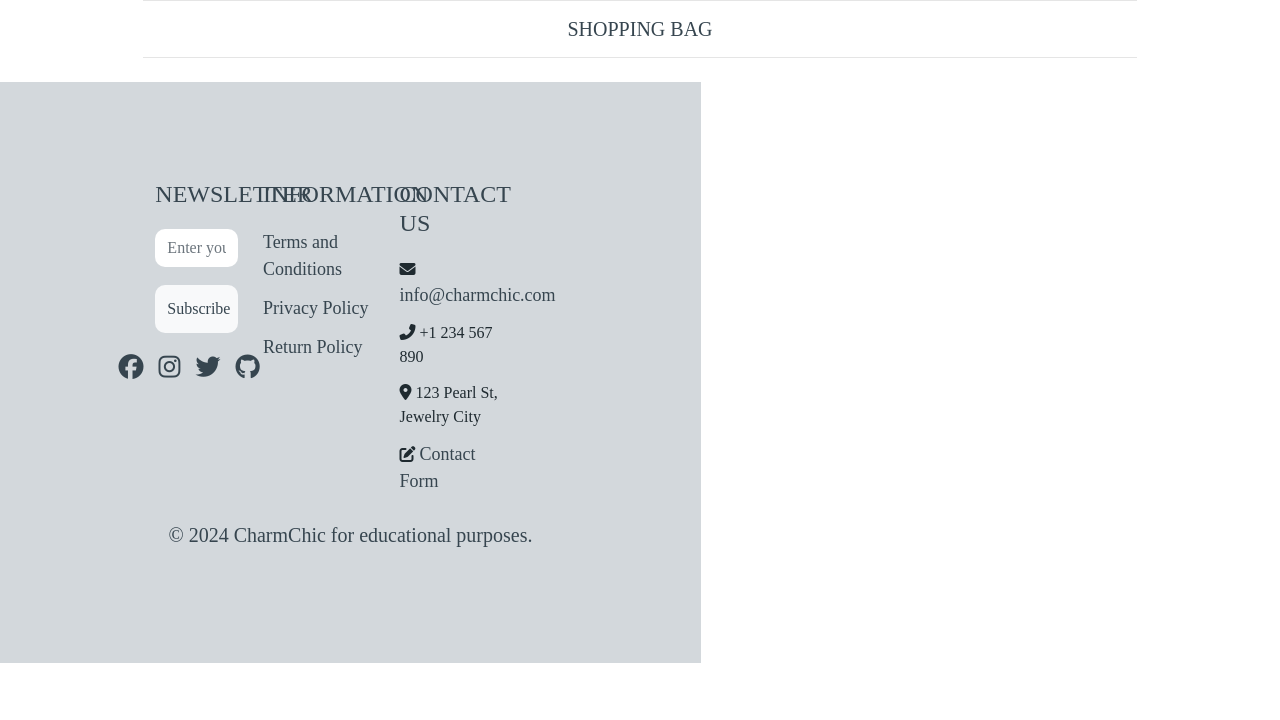
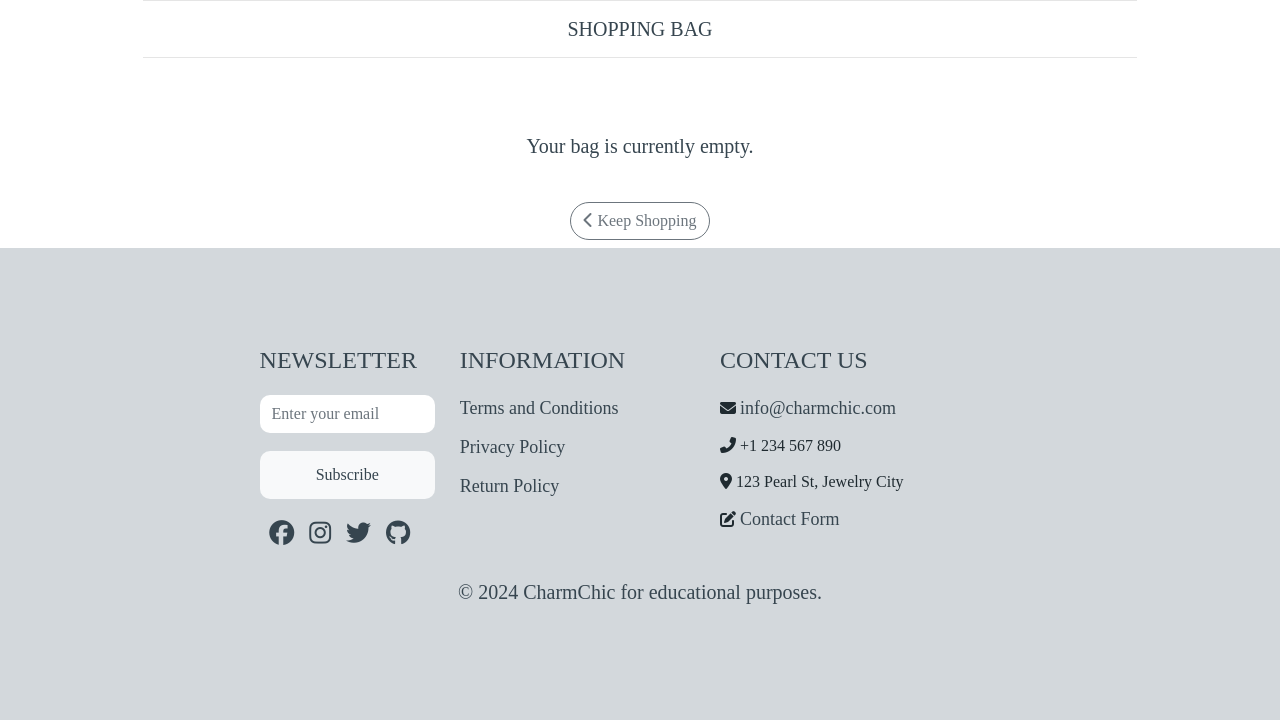
Before and after one commit to Cristina-Becheru/charm-chic, a Django app: page /bag/ in a window 1280 px wide. Shown: the part 226-946 px from the top of the page. Before the commit the page ends 889 px from the top, so only its background shows below. Run offline with Django 3.2, Linux system fonts and the light colour scheme; some libraries are stand-ins or nearby versions.

Commit message:
Added sizes to views and updated the bag layout.

```diff
--- a/bag/contexts.py
+++ b/bag/contexts.py
@@ -1,5 +1,7 @@
 from decimal import Decimal
 from django.conf import settings
+from django.shortcuts import get_object_or_404
+from products.models import Product
 
 
 def bag_contents(request):
@@ -7,6 +9,32 @@ def bag_contents(request):
     bag_items = []
     total = 0
     product_count = 0
+    bag = request.session.get('bag', {})
+
+    for item_id, item_data in bag.items():
+        product = get_object_or_404(Product, pk=item_id)
+
+        if isinstance(item_data, dict):
+            for size, quantity in item_data.items():
+                total += quantity * product.price
+                product_count += quantity
+                bag_items.append({
+                    'item_id': item_id,
+                    'product': product,
+                    'quantity': quantity,
+                    'total_price': quantity * product.price,
+                    'size': size
+                })
+        else:
+            total += item_data * product.price
+            product_count += item_data
+            bag_items.append({
+                'item_id': item_id,
+                'product': product,
+                'quantity': item_data,
+                'total_price': item_data * product.price,
+                'size': None
+            })
 
      # Delivery cost and free delivery threshold
     if total < settings.FREE_DELIVERY_THRESHOLD:
--- a/bag/templates/bag/bag.html
+++ b/bag/templates/bag/bag.html
@@ -17,8 +17,92 @@
 <div class="overlay"></div>
 <div class="container-fluid">
     <div class="row my-2">
+        <div class="col">
+            {% if bag_items %}
+            <!-- Bag Items List -->
+            {% for item in bag_items %}
+            <div class="bg-white rounded shadow-sm p-3 mb-3">
+                <div class="row align-items-center">
+                     <!-- Product Info -->
+                     <div class="col-12 col-md-6 text-center mb-3">
+                        <h6><strong>Product Info</strong></h6>
+                        <div class="d-flex align-items-center">
+                            <div class="col-4"></div>
+                                {% if item.product.image %}
+                                    <img class="img-thumbnail img-fluid" src="{{ item.product.image.url }}" alt="{{ item.product.name }}">
+                                {% else %}
+                                    <img class="img-thumbnail img-fluid" src="{{ MEDIA_URL }}noimage.png" alt="{{ item.product.name }}">
+                                {% endif %}
+                            </div>
+                            <div class="ms-3">
+                                <h6 class="mb-1">{{ item.product.name }}</h6>
+                                <div class="badge bg-info text-dark">
+                                    {% if item.size %}
+                                        Size: {{ item.size|upper }}
+                                    {% else %}
+                                        No Size Selected
+                                    {% endif %}
+                                </div>
+                                <div class="small text-muted">SKU: {{ item.product.sku|upper }}</div>
+                            </div>
+                        </div>
+                    </div>
+                    <!-- Quantity Control -->
+                    <div class="quantity-control">
+                        <h6 class="fw-bold">Quantity</h6>
+                        <div class="input-group mb-2">
+                            <button class="btn btn-outline-dark decrement-qty" data-item-id="{{ item.item_id }}" onclick="updateQuantity('{{ item.item_id }}', -1)">-</button>
+                            <input id="qty_{{ item.item_id }}" type="number" class="form-control text-center" value="{{ item.quantity }}" min="1" max="99" readonly>
+                            <button class="btn btn-outline-dark increment-qty" data-item-id="{{ item.item_id }}" onclick="updateQuantity('{{ item.item_id }}', 1)">+</button>
+                        </div>
+                        </div>
+                    </div>
 
+                    <!-- Unit Price -->
+                    <div class="col-6 col-md-1 text-center">
+                        <h6><strong>Unit Price</strong></h6>
+                        <p class="mb-0">£{{ item.product.price }}</p>
+                    </div>
 
+                    <!-- Total Price -->
+                    <div class="col-6 col-md-2 text-center">
+                        <h6><strong>Total</strong></h6>
+                        <p class="mb-0">£{{ item.total_price }}</p>
+                    </div>
+                </div>
+            </div>
+            {% endfor %}
 
+            <!-- Total Summary -->
+            <div class="d-flex justify-content-end mt-4">
+                <div class="text-right">
+                    <h6><strong>Bag Total: £{{ total|floatformat:2 }}</strong></h6>
+                    <h6>Delivery: £{{ delivery|floatformat:2 }}</h6>
+                    <h4 class="mt-4"><strong>Grand Total: £{{ grand_total|floatformat:2 }}</strong></h4>
+                    {% if free_delivery_delta > 0 %}
+                        <p class="mb-1 text-danger">Spend <strong>£{{ free_delivery_delta|floatformat:2 }}</strong> more to qualify for free delivery!</p>
+                    {% endif %}
+                </div>
+            </div>
 
+            <!-- Navigation Buttons -->
+            <div class="d-flex justify-content-between mt-4">
+                <a href="{% url 'products' %}" class="btn btn-outline-secondary rounded-pill mt-3">
+                    <i class="fas fa-chevron-left"></i> Continue Shopping
+                </a>
+                <a href="" class="btn btn-dark rounded-pill mt-3">
+                    Proceed to Checkout
+                </a>
+            </div>
+            {% else %}
+            <p class="lead text-center mt-5">Your bag is currently empty.</p>
+            <div class="text-center">
+                <a href="{% url 'products' %}" class="btn btn-outline-secondary rounded-pill mt-3">
+                    <i class="fas fa-chevron-left"></i> Keep Shopping
+                </a>
+            </div>
+            {% endif %}
+        </div>
+    </div>
+</div>
 {% endblock %}
```
Also changed, not shown: products/templates/products/product_detail.html (+0 -8 lines), products/views.py (+19 -0 lines), db.sqlite3.
